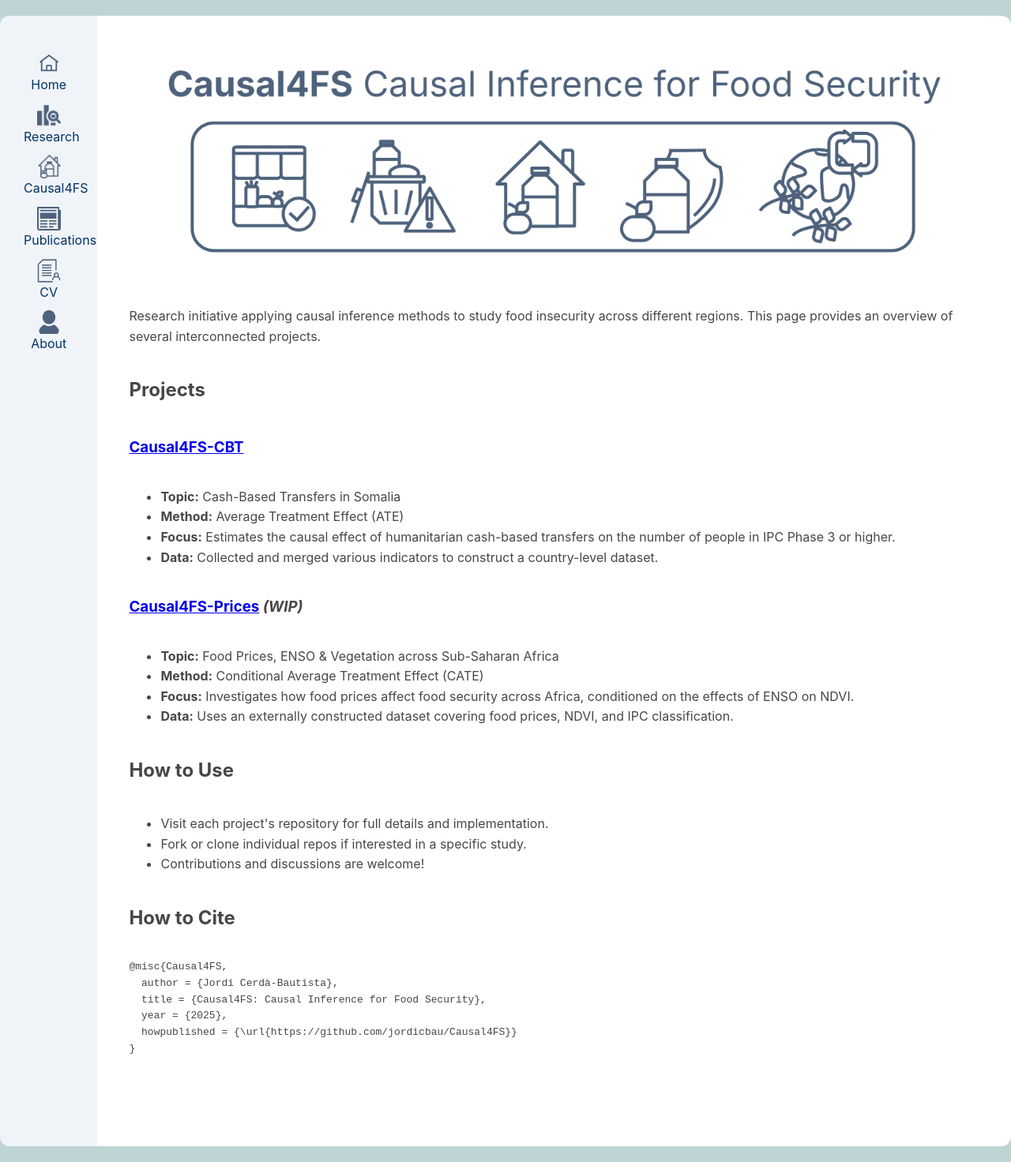
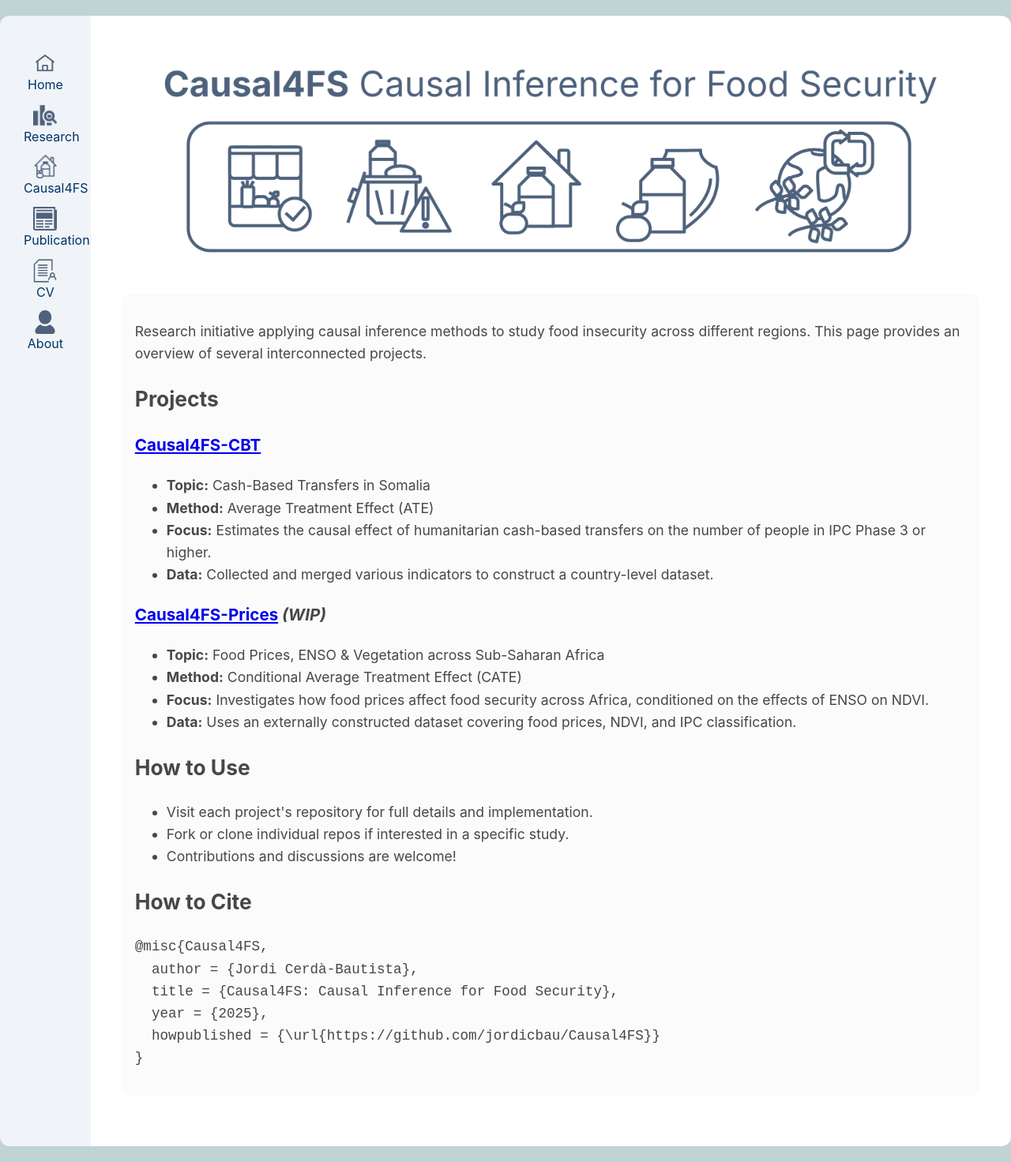
Before and after one commit to jordicbau/jordicbau.github.io, a Jekyll site: the page built from causal4fs.md, in a window 1280 px wide. Shown: the whole page at 79% size. Built offline with Jekyll 4.4.1, drawn with Linux system fonts in a browser that asks for light colours.

Commit message:
Update causal4fs.md

```diff
--- a/causal4fs.md
+++ b/causal4fs.md
@@ -5,7 +5,7 @@ permalink: /causal4fs.html
 ---
 
 <img src="/assets/images/causal4fs_banner_.png" alt="Intro Figure" width="1000" style="max-width:100%; height:auto; display:block; margin: 0 auto 30px;">
-
+<section class="sections">
 <p>Research initiative applying causal inference methods to study food insecurity across different regions. This page provides an overview of several interconnected projects.</p>
 
 <h2>Projects</h2>
@@ -40,3 +40,4 @@ permalink: /causal4fs.html
   year = {2025},
   howpublished = {\url{https://github.com/jordicbau/Causal4FS}}
 }</code></pre>
+</section>
```
